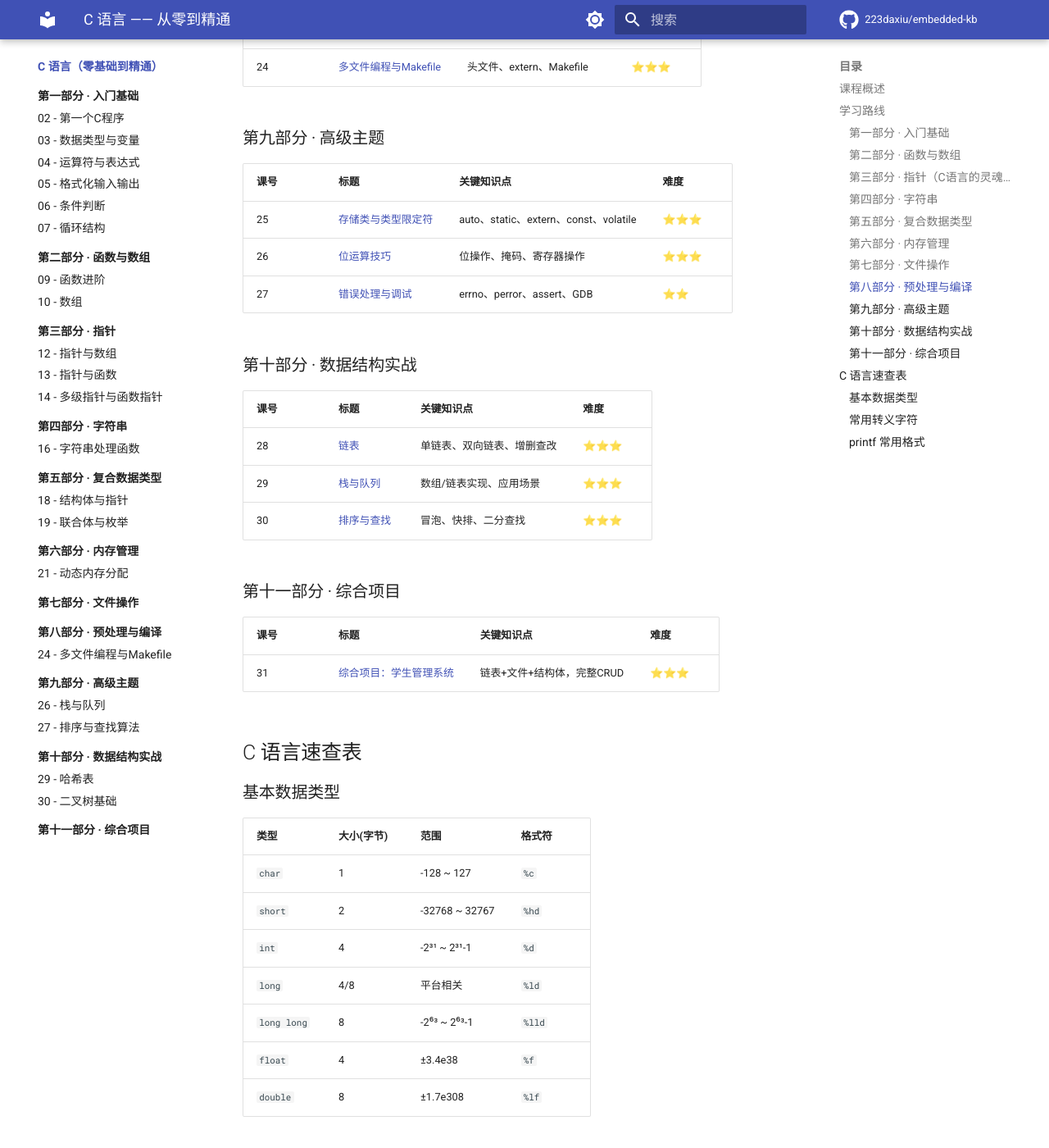
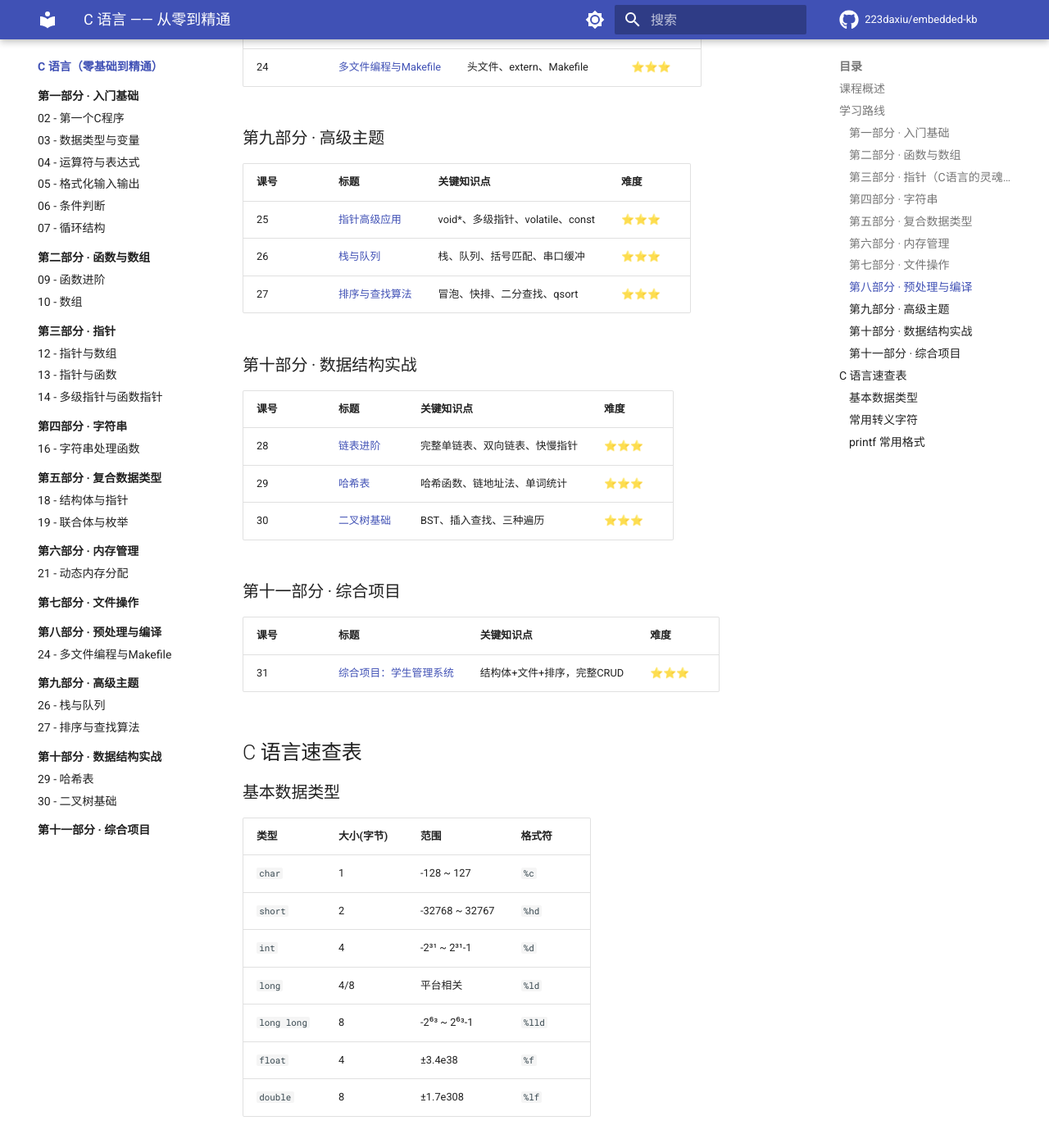
Before and after one commit to 223daxiu/embedded-kb, an MkDocs documentation site: the page built from docs/c-language/index.md, in a window 1280 px wide and 1400 px high, scrolled down 2524 px. Shown: the whole window at 82% size. Built offline with MkDocs 1.6.1 and Material for MkDocs 9.7.7, drawn with Linux system fonts in a browser that asks for light colours; comment, search, counter and statistics services are not loaded.

Commit message:
fix: 修正 index.md 中 25-31 课链接路径

```diff
--- a/docs/c-language/index.md
+++ b/docs/c-language/index.md
@@ -88,23 +88,23 @@
 
 | 课号 | 标题 | 关键知识点 | 难度 |
 |------|------|----------|------|
-| 25 | [存储类与类型限定符](25-storage-class/README.md) | auto、static、extern、const、volatile | ⭐⭐⭐ |
-| 26 | [位运算技巧](26-bit-operations/README.md) | 位操作、掩码、寄存器操作 | ⭐⭐⭐ |
-| 27 | [错误处理与调试](27-error-debug/README.md) | errno、perror、assert、GDB | ⭐⭐ |
+| 25 | [指针高级应用](25-advanced-pointer/README.md) | void*、多级指针、volatile、const | ⭐⭐⭐ |
+| 26 | [栈与队列](26-data-structure-intro/README.md) | 栈、队列、括号匹配、串口缓冲 | ⭐⭐⭐ |
+| 27 | [排序与查找算法](27-sort-search/README.md) | 冒泡、快排、二分查找、qsort | ⭐⭐⭐ |
 
 ### 第十部分 · 数据结构实战
 
 | 课号 | 标题 | 关键知识点 | 难度 |
 |------|------|----------|------|
-| 28 | [链表](28-linked-list/README.md) | 单链表、双向链表、增删查改 | ⭐⭐⭐ |
-| 29 | [栈与队列](29-stack-queue/README.md) | 数组/链表实现、应用场景 | ⭐⭐⭐ |
-| 30 | [排序与查找](30-sort-search/README.md) | 冒泡、快排、二分查找 | ⭐⭐⭐ |
+| 28 | [链表进阶](28-linked-list/README.md) | 完整单链表、双向链表、快慢指针 | ⭐⭐⭐ |
+| 29 | [哈希表](29-hash-table/README.md) | 哈希函数、链地址法、单词统计 | ⭐⭐⭐ |
+| 30 | [二叉树基础](30-binary-tree/README.md) | BST、插入查找、三种遍历 | ⭐⭐⭐ |
 
 ### 第十一部分 · 综合项目
 
 | 课号 | 标题 | 关键知识点 | 难度 |
 |------|------|----------|------|
-| 31 | [综合项目：学生管理系统](31-project/README.md) | 链表+文件+结构体，完整CRUD | ⭐⭐⭐ |
+| 31 | [综合项目：学生管理系统](31-final-project/README.md) | 结构体+文件+排序，完整CRUD | ⭐⭐⭐ |
 
 ## C 语言速查表
 
```
